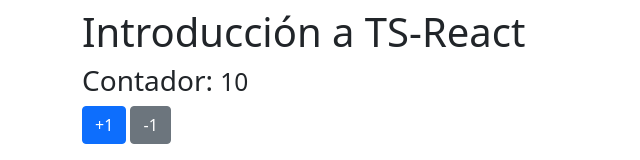
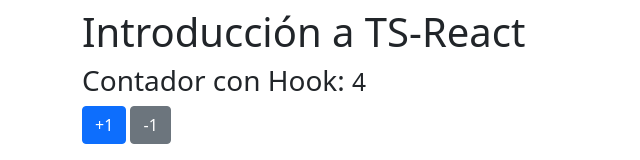
Before and after one commit to omarlv86/react-native-ts-class, a React (Create React App) app: page / in a window 1280 px wide. Shown: the top 160 px of the page, without its empty margins (0-640 px from the left). Built offline with nearby package versions, Linux system fonts and the light colour scheme.

Commit message:
Main | Custom Hook - UseCounter

```diff
--- a/src/App.tsx
+++ b/src/App.tsx
@@ -1,5 +1,6 @@
 import React from 'react'
-import { Contador } from './components/Contador'
+import { ContadorConHook } from './components/ContadorConHook'
+/* import { Contador } from './components/Contador' */
 /* import { Funciones } from './typescript/Funciones' */
 //import { ObjetosLiterales } from './typescript/ObjetosLiterales'
 //import { TiposBasicos } from './typescript/TiposBasicos'
@@ -11,7 +12,8 @@
       {/*<TiposBasicos/>*/}
       {/*<ObjetosLiterales/>*/}
       {/* <Funciones/> */}
-      <Contador/>
+      {/* <Contador/> */}
+      <ContadorConHook/>
     </div>
   )
 }
--- /dev/null
+++ b/src/components/ContadorConHook.tsx
@@ -0,0 +1,19 @@
+/* import { useState } from "react" */
+import { useCounter } from "../hooks/useCounter"
+
+export const ContadorConHook = () => {
+
+    const { valor, acumular} = useCounter(4);
+    return (
+        <>
+            <h3>Contador con Hook: <small>{valor}</small></h3>
+            <button className="btn btn-primary" onClick={() => acumular(1)}>
+                +1
+            </button>
+            &nbsp;
+            <button className="btn btn-secondary" onClick={() => acumular(-1)}>
+                -1
+            </button>
+        </>
+    )
+}
--- /dev/null
+++ b/src/hooks/useCounter.tsx
@@ -0,0 +1,14 @@
+import { useState } from "react";
+
+export const useCounter = (inicial: number = 10) => {
+    const [valor, setValor] = useState(inicial)
+
+    const acumular = (numero: number) => {
+        setValor(valor + numero);
+    }
+
+    return {
+        valor,
+        acumular
+    }
+}
```
